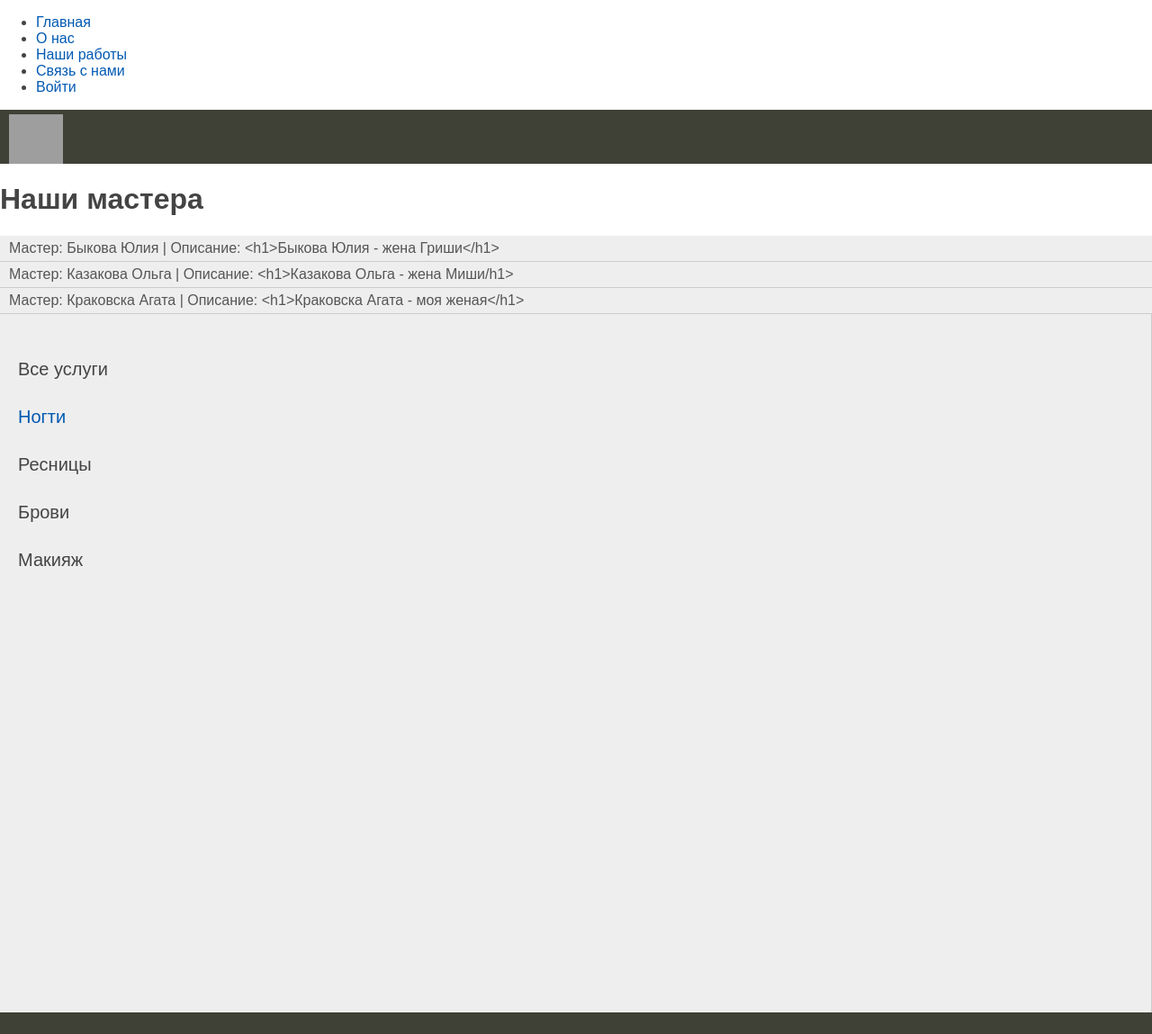
After one commit to Serega4x4/saloon, a Django app: page /masters/1/ in a window 1280 px wide. The commit adds this page. Shown: the whole page at 90% size. Run offline with Django 4.2, Linux system fonts and the light colour scheme; grey boxes are pictures that could not be loaded.

Commit message:
add users tags

```diff
--- /dev/null
+++ b/nails/templates/nails/list_masters.html
@@ -0,0 +1,7 @@
+{%  for mas in masters%}
+{% if mas.id == mas_selected %}
+<li class="selected">{{mas.name}}</li>
+{% else %}
+<li><a href="{% url 'masters' mas.id %}">{{ mas.name }}</a> </li>
+{% endif %}
+{% endfor %}
--- a/nails/templates/nails/main.html
+++ b/nails/templates/nails/main.html
@@ -1,5 +1,12 @@
 {% extends 'base.html' %}
 {% block content %}
-<h1>{{ title }}</h1>
+<ul class="list-articles">
+    <h1>{{ title }}</h1>
+    {% for m in main %}
+        <li><div class="article-panel">
+            <div class="list-articles">
+                <p class="first">Мастер: {{ m.title }} | Описание: {{ m.description|default:"неизвестно" }}</p>
+            </div>
+{% endfor %}
 
 {% endblock %}
--- /dev/null
+++ b/nails/templatetags/nails_tags.py
@@ -0,0 +1,16 @@
+from django import template
+import nails.views as views
+
+
+register = template.Library()
+
+
+@register.simple_tag(name='getmasters')
+def get_masters():
+    return views.master_db
+
+
+@register.inclusion_tag('nails/list_masters.html')
+def show_masters(mas_selected=0):
+    masters = views.master_db
+    return {'masters': masters, 'mas_selected': mas_selected}
--- a/nails/urls.py
+++ b/nails/urls.py
@@ -7,5 +7,6 @@ urlpatterns = [
     path('about/', views.about, name='about'),
     path('our_works/', views.our_works, name='our_works'),
     path('contacts/', views.contacts, name='contacts'),
-    path('login', views.login, name='login')
+    path('login', views.login, name='login'),
+    path('masters/<int:mas_id>/', views.show_masters, name='masters'),
 ]
--- a/nails/views.py
+++ b/nails/views.py
@@ -15,12 +15,28 @@ menu = [
 ]
 
 
+data_db = [
+    {'id': 1, 'title': 'Быкова Юлия', 'description': '<h1>Быкова Юлия - жена Гриши</h1>', 'is_published': True},
+    {'id': 1, 'title': 'Казакова Ольга', 'description': '<h1>Казакова Ольга - жена Миши/h1>', 'is_published': True},
+    {'id': 1, 'title': 'Краковска Агата', 'description': '<h1>Краковска Агата - моя женая</h1>', 'is_published': True},
+]
+
+master_db = [
+    {'id': 1, 'name': 'Ногти'},
+    {'id': 2, 'name': 'Ресницы'},
+    {'id': 3, 'name': 'Брови'},
+    {'id': 4, 'name': 'Макияж'},
+]
+
+
 def main(request):
     data = {
         'title': 'Главная',
-        'menu': menu
+        'menu': menu,
+        'main': data_db,
+        'mas_selected': 0,
     }
-    return render(request, 'nails/main.html', context=data)
+    return render(request, 'nails/main.html', data)
 
 
 # class Main(TemplateView):
@@ -31,6 +47,15 @@ def main(request):
 #
 #     def get_queryset(self):
 #         return Master.objects.all()
+
+def show_masters(request, mas_id):
+    data = {
+        'title': 'Наши мастера',
+        'menu': menu,
+        'main': data_db,
+        'mas_selected': mas_id,
+    }
+    return render(request, 'nails/main.html', data)
 
 
 def about(request):
--- a/templates/base.html
+++ b/templates/base.html
@@ -1,11 +1,12 @@
 {% load static %}
-
+{% load nails_tags %}
 <!DOCTYPE html>
 <html>
 <head>
-    <meta charset="UTF-8">
     <title>{{ title }}</title>
+    <meta http-equiv="Content-Type" content="text/html; charset=utf-8">
     <link type="text/css" href="{%static 'nails/css/styles.css'%}" rel="stylesheet">
+    <meta name="viewport" content="width=device-width, initial-scale=1.0">
 </head>
 <body>
 <ul>
@@ -15,6 +16,40 @@
     </li>
     {% endfor %}
 </ul>
+<table class="table-page" border=0 cellpadding="0" cellspacing="0">
+<tr><td valign=top>
+    {% block mainmenu %}
+		<div class="header">
+			<ul id="mainmenu" class="mainmenu">
+			<li class="logo"><a href="{% url 'main' %}"><div class="logo"></div></a></li>
+{% for m in mainmenu %}
+	<li><a href="{% url m.url_name %}">{{m.title}}</a></li>
+{% endfor %}
+</ul>
+			<div class="clear"></div>
+		</div>
+{% endblock mainmenu %}
+    <table class="table-content" border=0 cellpadding="0" cellspacing="0">
+<tr>
 {% block content %} {% endblock %}
+<!-- Sidebar слева -->
+    <td valign="top" class="left-chapters">
+	<ul id="leftchapters">
+        {% if mas_selected == 0 or mas_selected is None %}
+        <li class="selected">Все услуги</li>
+        {% else %}
+        <li><a href="{% url 'main' %}">Все услуги</a> </li>
+        {% endif %}
+
+        {% show_masters mas_selected %}
+
+    </ul>
+    </td>
+</td></tr>
+    <tr><td valign=top>
+	<div id="footer">
+		<p></p>
+	</div>
+</td></tr></table>
 </body>
 </html>
```
Also changed, not shown: nails/templatetags/__init__.py (added).
